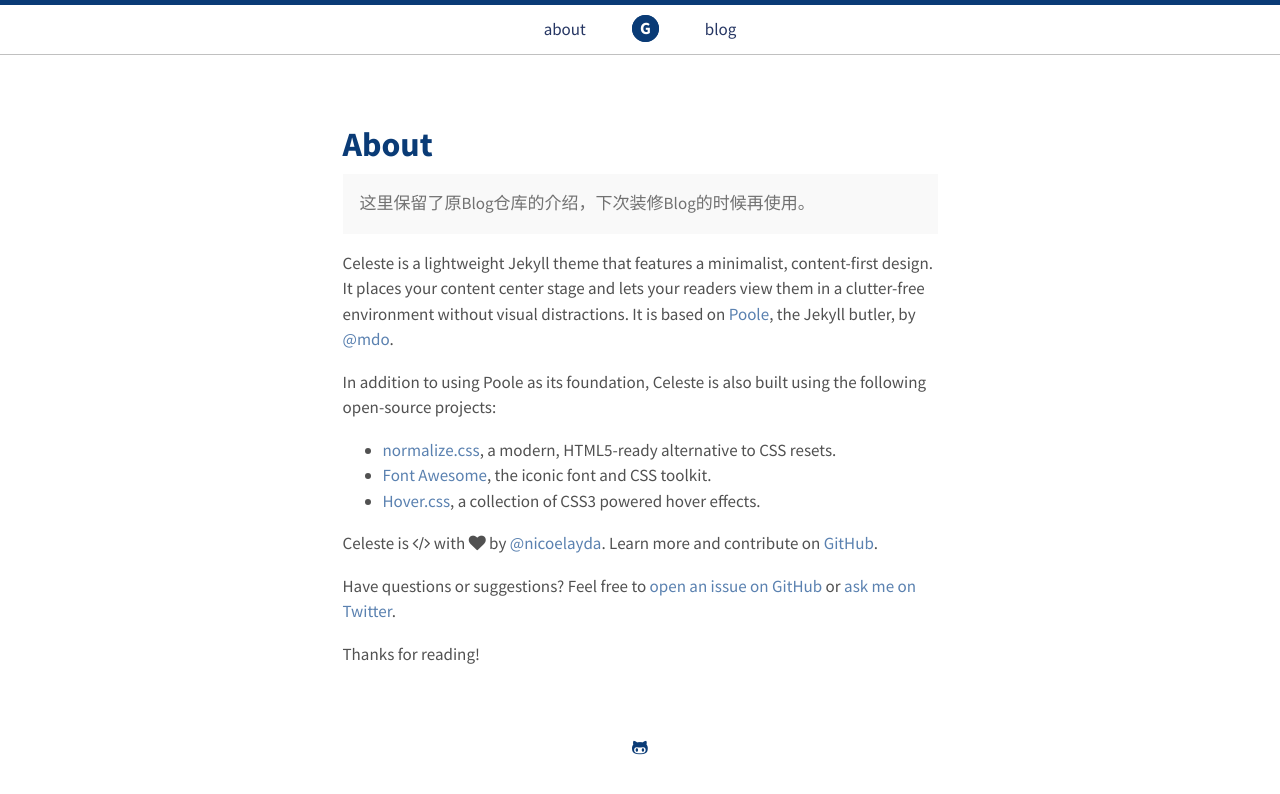
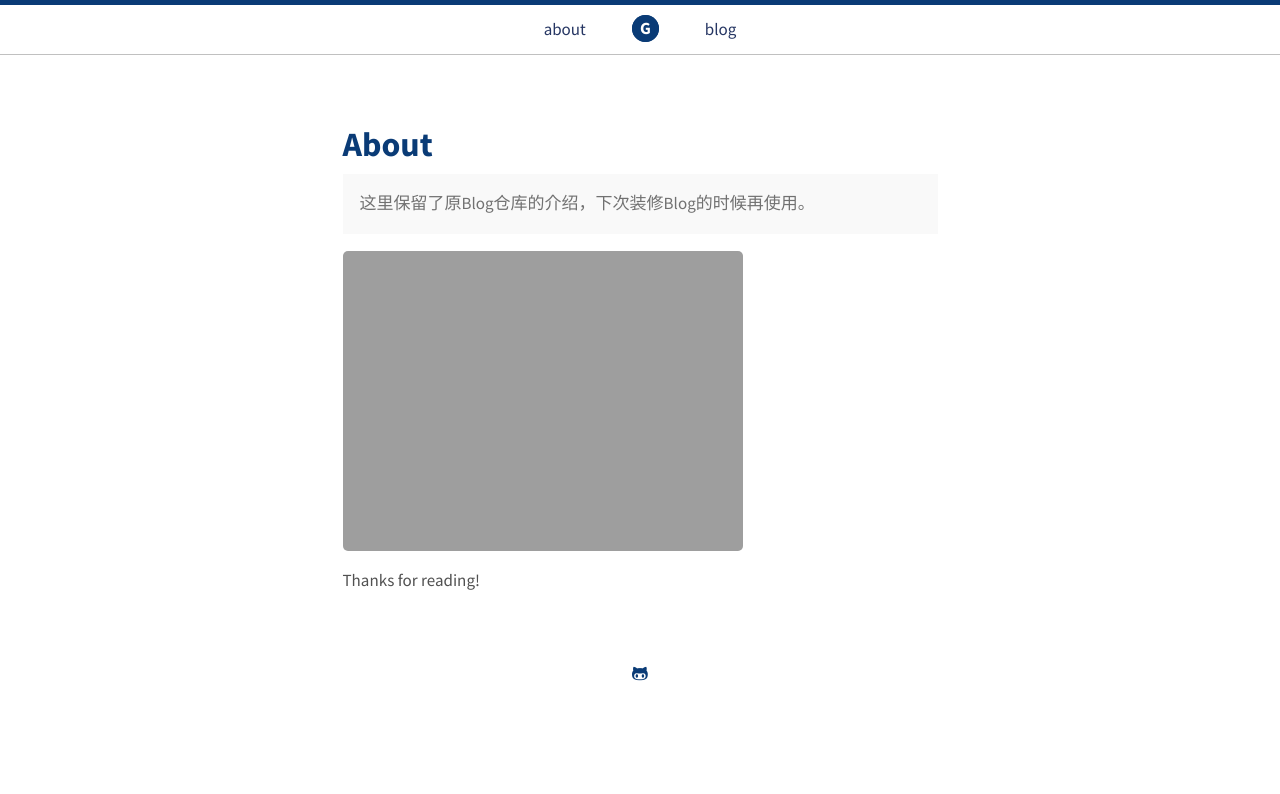
Before and after one commit to loredunk/G, a Jekyll site: the page built from about.md, in a window 1280 px wide. Shown: the top 794 px of the page. Built offline with Jekyll 4.4.1, drawn with Linux system fonts in a browser that asks for light colours.

Commit message:
上穿图床

```diff
--- a/Gemfile
+++ b/Gemfile
@@ -1,5 +1,5 @@
-source 'https://rubygems.org'
+source 'https://gems.ruby-china.com'
 
 gem 'github-pages', group: :jekyll_plugins
-gem 'wdm', '~> 0.1.0' if Gem.win_platform?
-gem "webrick", "~> 1.7"
+gem 'wdm', '>= 0.1.0'
+gem "webrick"
--- a/about.md
+++ b/about.md
@@ -7,16 +7,7 @@
 这里保留了原Blog仓库的介绍，下次装修Blog的时候再使用。
 </p>
 
-Celeste is a lightweight Jekyll theme that features a minimalist, content-first design. It places your content center stage and lets your readers view them in a clutter-free environment without visual distractions. It is based on [Poole](https://github.com/poole/poole), the Jekyll butler, by [@mdo](https://twitter.com/mdo).
+![第一张Github图床](https://loredunk.github.io/picx-images-hosting/490691f5bf9f3f29da8445014e862f9.7ax5eearzp.webp)
 
-In addition to using Poole as its foundation, Celeste is also built using the following open-source projects:
-
-* [normalize.css](http://necolas.github.io/normalize.css/), a modern, HTML5-ready alternative to CSS resets.
-* [Font Awesome](https://fontawesome.com/v4.7.0/), the iconic font and CSS toolkit.
-* [Hover.css](http://ianlunn.github.io/Hover/), a collection of CSS3 powered hover effects.
-
-Celeste is <i class="fa fa-code"></i> with <i class="fa fa-heart"></i> by [@nicoelayda](https://github.com/nicoelayda). Learn more and contribute on [GitHub](https://github.com/nicoelayda/celeste).
-
-Have questions or suggestions? Feel free to [open an issue on GitHub](https://github.com/nicoelayda/celeste/issues/new) or [ask me on Twitter](https://twitter.com/nicoelayda).
 
 Thanks for reading!
```
Also changed, not shown: blog/_posts/2024-10-07-怎么舒服的生活.md (+0 -1 lines), Gemfile.lock.
